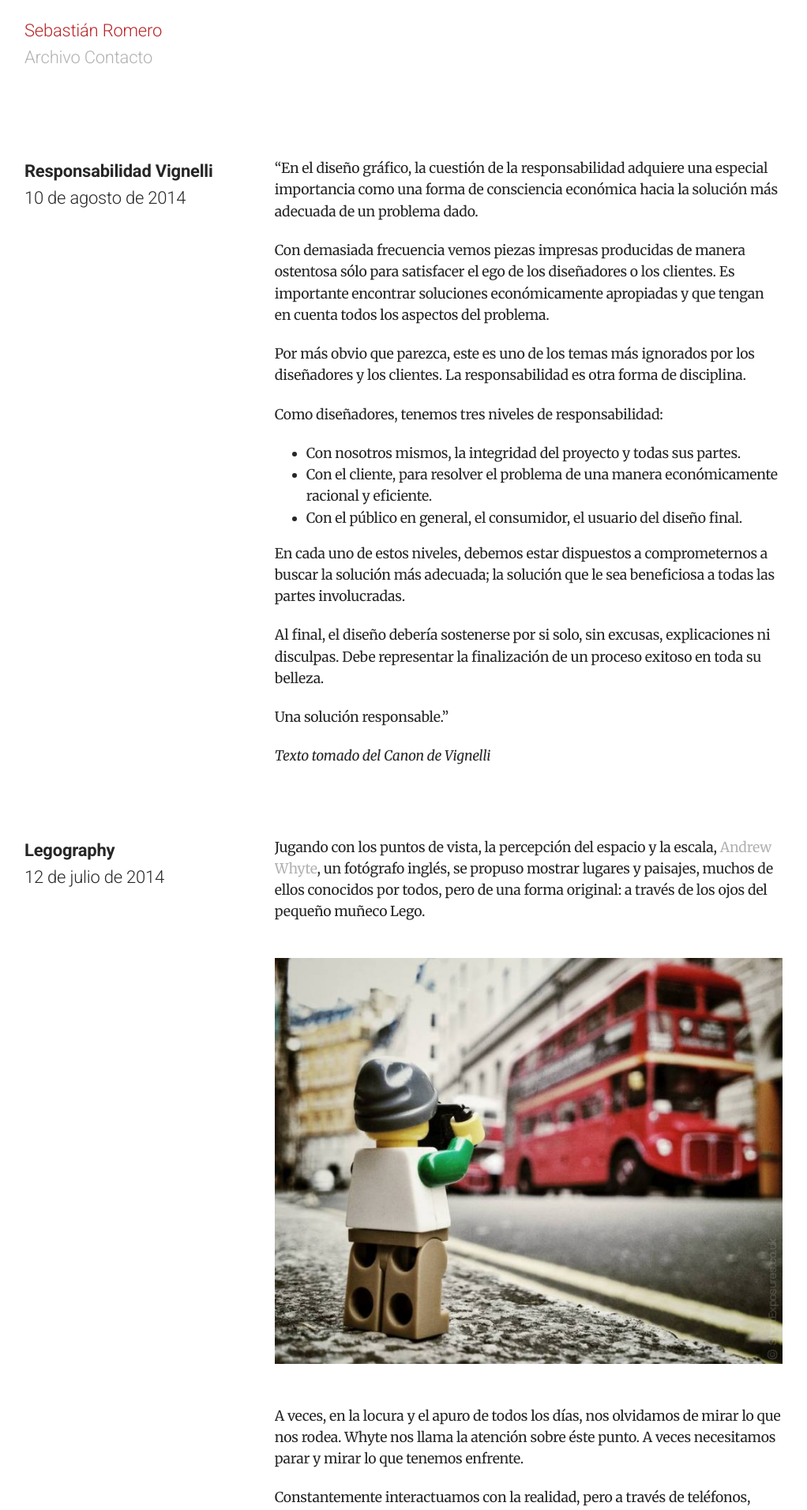
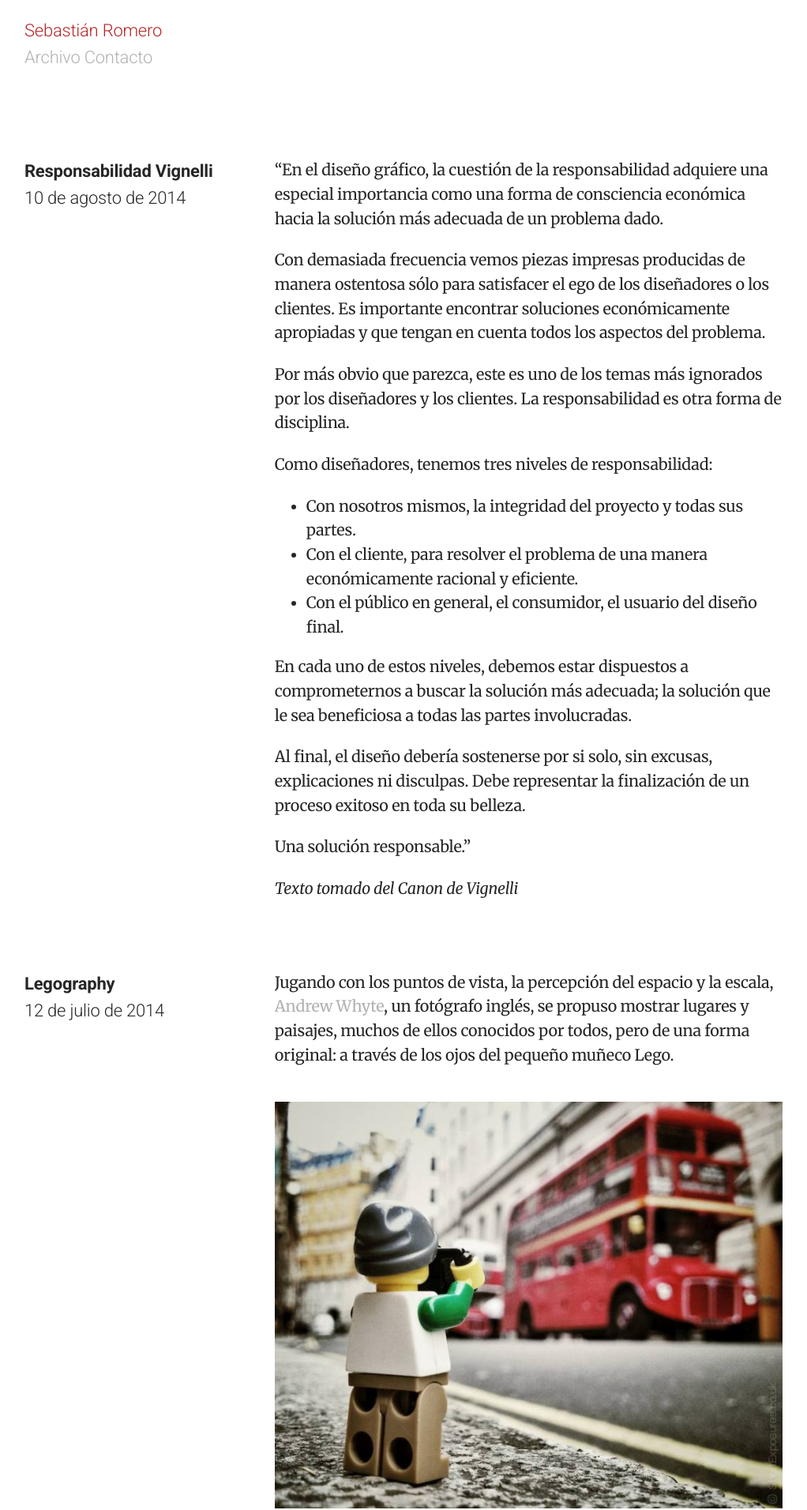
Before and after one commit to sebastianromero/sebastianromero.github.io, a Jekyll site: the page built from index.html, in a window 1280 px wide. Shown: the top 1912 px of the page at 79% size, without its empty margins (129-1151 px from the left). Built offline with Jekyll 4.4.1, drawn with Linux system fonts in a browser that asks for light colours; the list of posts is cut into pages by our own code.

Commit message:
Update estilos.scss

```diff
--- a/css/estilos.scss
+++ b/css/estilos.scss
@@ -111,7 +111,7 @@ margin-bottom: 2rem;
   }
   &__contenido{
     font-family: $f-serif;
-    font-size: .8rem;
+    font-size: .9rem;
     overflow: hidden;
     float: none;
   }
```
